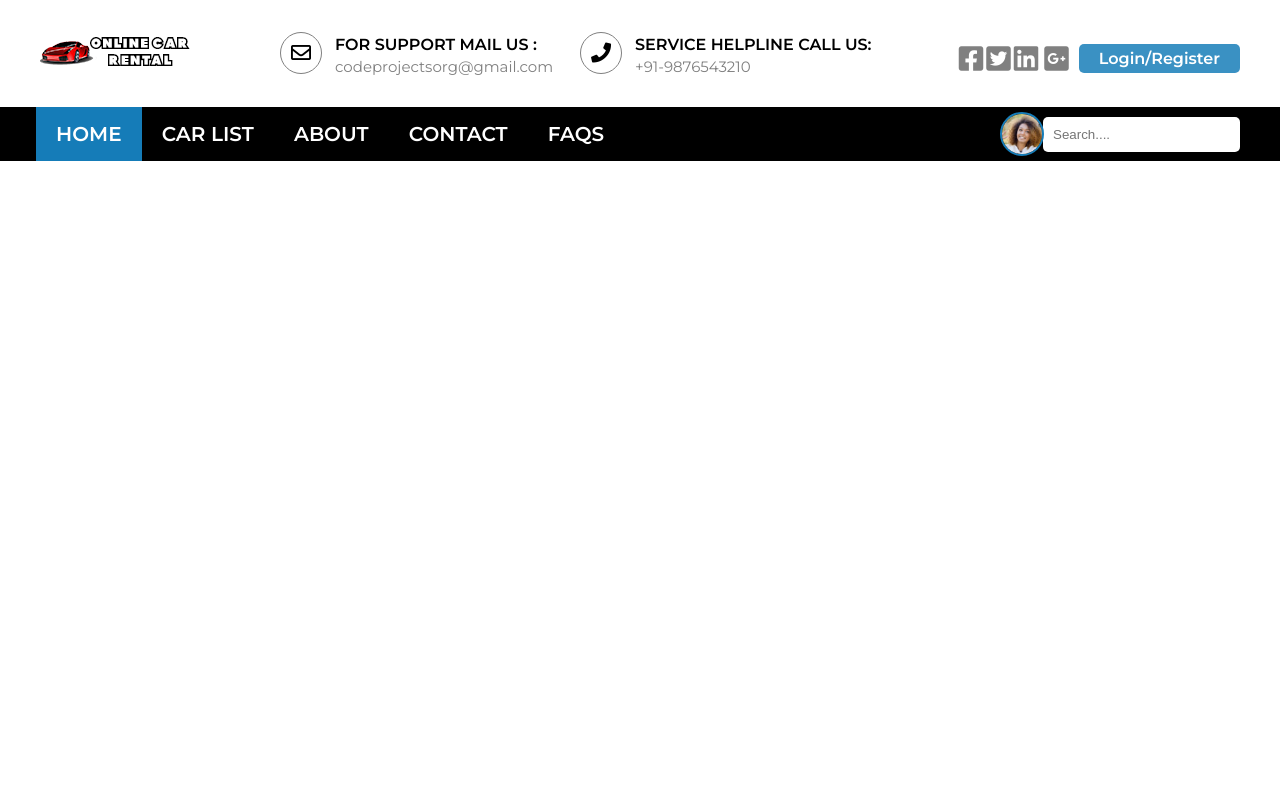
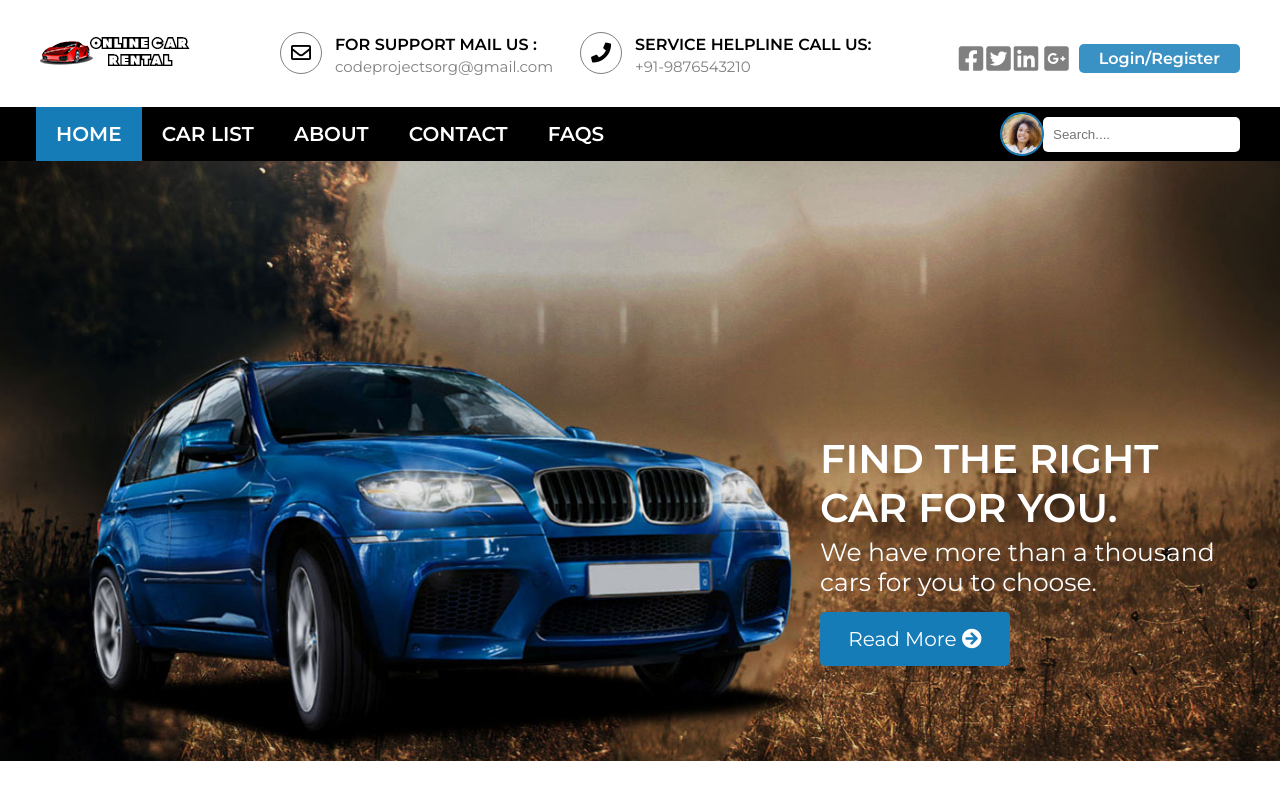
Before and after one commit to ashiqueabdullah/Car-rental-portal, a PHP site: page / in a window 1280 px wide. Run offline with PHP 8.4, Linux system fonts and the light colour scheme.

Commit message:
hearo harea done without responsive

```diff
--- a/css/style.css
+++ b/css/style.css
@@ -48,3 +48,10 @@ a{text-decoration: none;display: block;}
 .mynav .right_menu{width: 15%;}
 .mynav .right_menu form{float: right;}
 .mynav .right_menu input{padding: 10px;border-radius: 5px;border:none;}
+
+
+.slider{background-image: url('../img/banner-image.jpg');background-repeat: no-repeat;height: 600px;background-size: cover ;}
+.content{margin-left: 65%;width: 35%;}
+.content h1{color: white;font-weight: 600;font-size: 40px;margin-top: 65%;}
+.content p{font-size: 25px;font-weight: 400;color: white;margin: 5px 0px;}
+.content a{margin-top: 15px; background-color: #157CB8;padding:15px 20px;width: 150px;text-align: center;color: white;border-radius: 5px;font-size: 20px;}
--- a/index.php
+++ b/index.php
@@ -88,6 +88,15 @@
         </div>
     </nav>
 
+    <div class="slider">
+        <div class="container">
+            <div class="content">
+                <h1>FIND THE RIGHT CAR FOR YOU.</h1>
+                <p>We have more than a thousand cars for you to choose.</p>
+                <a href="#">Read More <i class="fas fa-arrow-circle-right"></i></a>
+            </div>
+        </div>
+    </div>
     <!--  ======================= End Header Area ============================== -->
 
 
```
